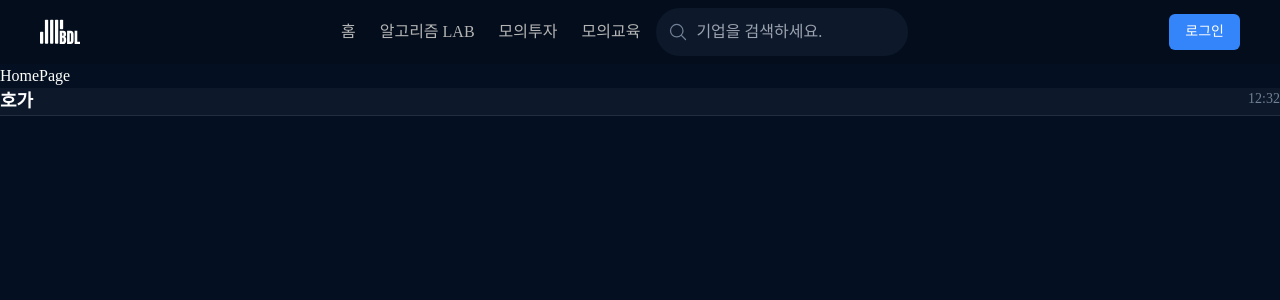
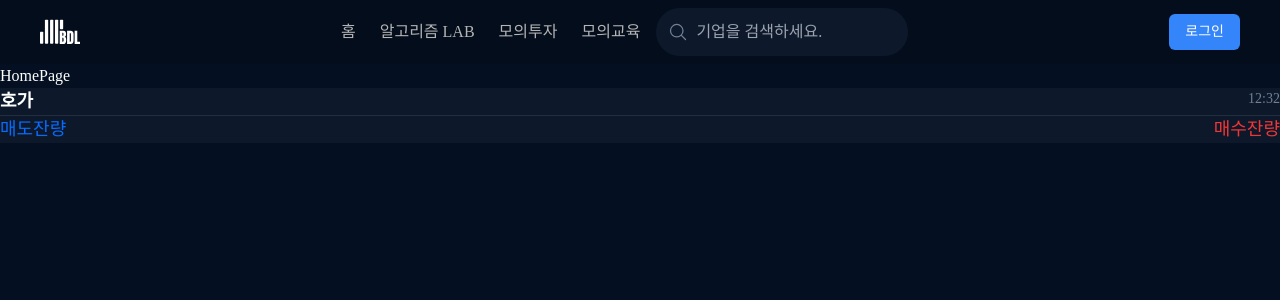
Before and after one commit to dnwnsrb11/BDL-frontend, a React (Vite) app: page / in a window 1280 px wide. Shown: the top 300 px of the page. Built offline with nearby package versions, Linux system fonts and the light colour scheme; a web font is replaced by a local one.

Commit message:
desgin:텍스트 배치

```diff
--- a/src/components/mock-investment/order-status/selling-price/selling-price.tsx
+++ b/src/components/mock-investment/order-status/selling-price/selling-price.tsx
@@ -7,6 +7,10 @@ export const SellingPrice = () => {
         <p className="text-[14px] font-light text-border-color">12:32</p>
       </div>
       <hr className="border-border-color border-opacity-20" />
+      <div className="flex justify-between">
+        <p className="text-[18px] text-btn-blue-color">매도잔량</p>
+        <p className="text-[18px] text-btn-red-color">매수잔량</p>
+      </div>
       <div>{/* 매도,매수 정리  */}</div>
     </div>
   );
```
